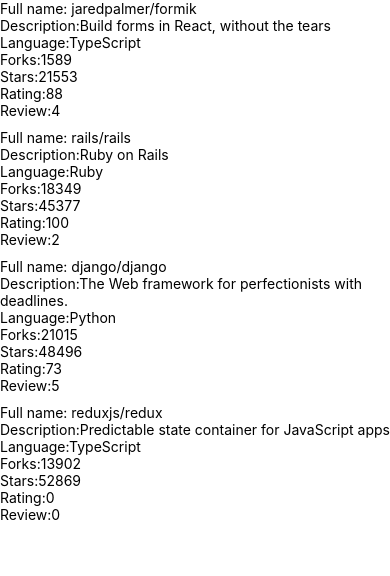
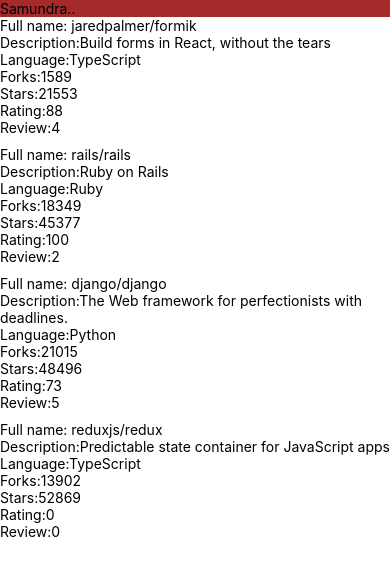
Before and after one commit to dhakalsamundra/repository-rating-app, a React Native app: screen / in a window 390 px wide. Shown: the top 576 px of the page. Built offline with nearby package versions, Linux system fonts and the light colour scheme.

Commit message:
import the nav bar

```diff
--- a/src/components/Main.jsx
+++ b/src/components/Main.jsx
@@ -2,10 +2,11 @@
 import Constants from 'expo-constants';
 import {  StyleSheet, View } from 'react-native';
 import RepositoryList from './RepositoryList';
+import AppBar from './AppBar';
+
 
 const styles = StyleSheet.create({
   container: {
-    marginTop: Constants.statusBarHeight,
     flexGrow: 1,
     flexShrink: 1,
   },
@@ -14,6 +15,7 @@
 const Main = () => {
   return (
     <View style={styles.container}>
+      <AppBar />
       <RepositoryList />
     </View>
   );
```
